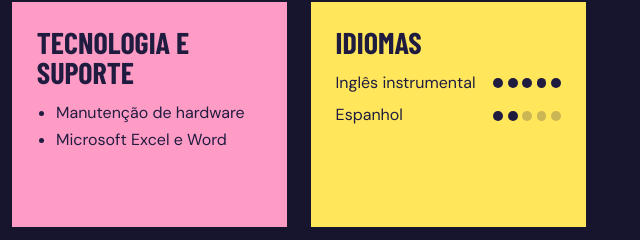
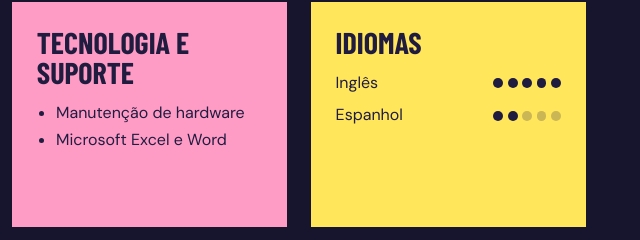
Before and after one commit to jxaoz/portfolio, a plain HTML site: page index.html in a window 1280 px wide. Shown: the part 2524-2764 px from the top of the page, 640-1280 px from the left. Drawn offline with nearby package versions, Linux system fonts and the light colour scheme; a web font is replaced by a local one.

Commit message:
Simplifica rótulo para Inglês

```diff
--- a/index.html
+++ b/index.html
@@ -163,7 +163,7 @@
           <h3>Idiomas</h3>
           <ul class="language-list" role="list">
             <li>
-              <span>Inglês instrumental</span>
+              <span>Inglês</span>
               <span class="language-rating" role="img" aria-label="Nível 5 de 5">
                 <span class="language-dot is-filled"></span>
                 <span class="language-dot is-filled"></span>
```
